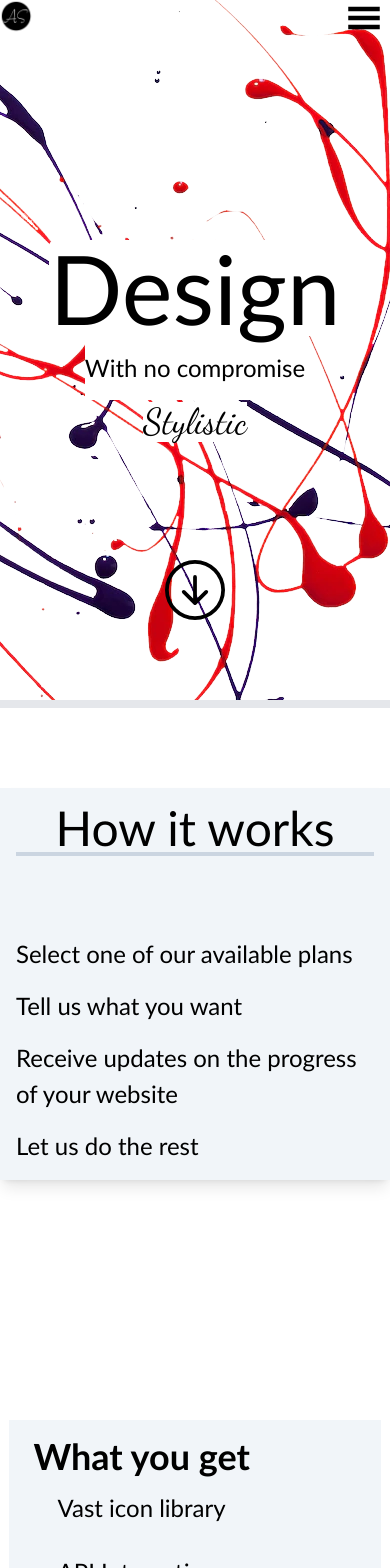
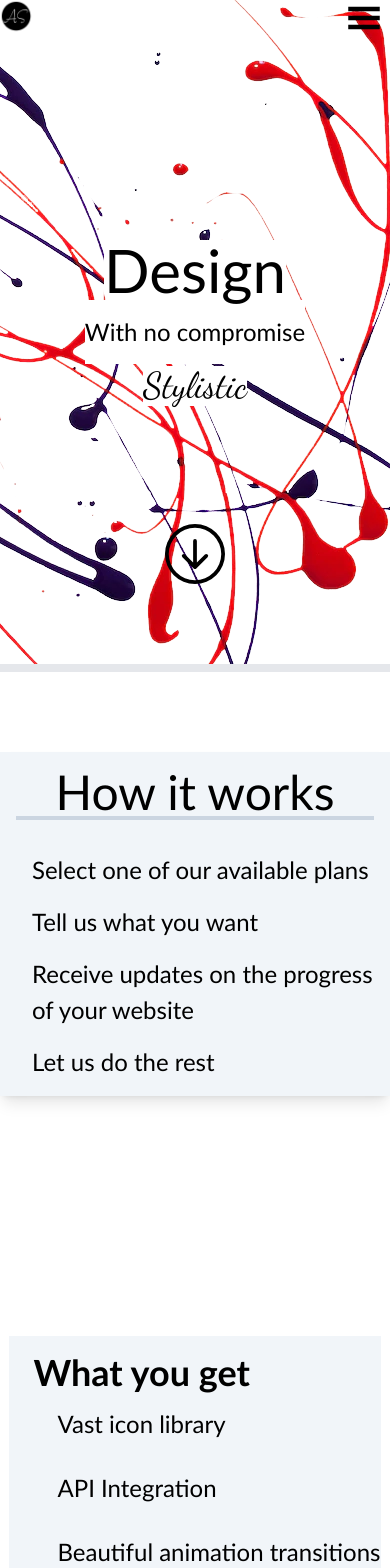
Before and after one commit to AroonSalotra/freelance-website, a Next.js app: page / in a window 390 px wide. Shown: the top 1568 px of the page. Built offline with nearby package versions, Linux system fonts and the light colour scheme.

Commit message:
complete mobile support upto 300px

```diff
--- a/pages/index.tsx
+++ b/pages/index.tsx
@@ -48,7 +48,7 @@ export default function Home() {
     <>
       <section className="pt-60 home border-b-8">
 
-        <h1 className="text-8xl w-fit mx-auto rounded-md bg-white">Design</h1>
+        <h1 className="text-6xl sm:text-8xl w-fit mx-auto rounded-md bg-white">Design</h1>
         <p className="text-2xl py-4 bg-white w-fit mx-auto">With no compromise</p>
 
         <div className="overflow-hidden h-20 m-auto">
@@ -73,10 +73,11 @@ export default function Home() {
 
       </section>
 
-      <div className="flex flex-col sm:flex-row justify-center gap-20 bg-slate-100 w-fit mx-auto mt-20 mb-40 p-4 md:px-40 md:rounded-full shadow-lg">
+      <div className="flex flex-col sm:flex-row justify-center gap-8 sm:gap-20 bg-slate-100 w-fit mx-auto mt-20 mb-40 p-4 md:px-40 md:rounded-full shadow-lg">
+
         <h2 className="text-5xl border-b-4 sm:border-r-4 sm:border-b-0 border-slate-300 sm:pr-20">
           How it works</h2>
-        <ol className="text-left flex flex-col gap-4">
+        <ol className="pl-4 sm:pl-0 text-left flex flex-col gap-4">
           <li className="text-[1.5rem]">Select one of our available plans</li>
           <li className="text-[1.5rem]">Tell us what you want</li>
           <li className="text-[1.5rem]">Receive updates on the progress of your website</li>
@@ -135,17 +136,17 @@ export default function Home() {
         <h2 className="text-5xl title">Grow your business today</h2>
         <dl className="flex flex-col sm:flex-row justify-center gap-4 items-center pt-12">
 
-          <div className="bg-white rounded-lg p-4 w-80 text-left bg-slate-200 shadow-sm hover:shadow-black">
+          <div className="bg-white rounded-lg p-4 max-w-80 text-left bg-slate-200 shadow-sm hover:shadow-black">
             <dt className="text-[20px]">Unique Design</dt>
             <dd>Direct communication for your design.</dd>
           </div>
 
-          <div className="bg-white rounded-lg p-4 w-80 text-left bg-slate-200 shadow-sm hover:shadow-black">
+          <div className="bg-white rounded-lg p-4 max-w-80 text-left bg-slate-200 shadow-sm hover:shadow-black">
             <dt className="text-[20px]">Always Online</dt>
             <dd>24/7 email customer support system.</dd>
           </div>
 
-          <div className="bg-white rounded-lg p-4 w-80 text-left bg-slate-200 shadow-sm hover:shadow-black">
+          <div className="bg-white rounded-lg p-4 max-w-80 text-left bg-slate-200 shadow-sm hover:shadow-black">
             <dt className="text-[20px]">No Limits</dt>
             <dd>From eCommerce to Online Games.</dd>
           </div>
--- a/pages/quote.tsx
+++ b/pages/quote.tsx
@@ -39,7 +39,7 @@ const Quote = () => {
     }
 
     return (
-        <div className="h-full">
+        <div className="h-full pt-12">
             <h1 className="text-5xl title-2 tracking-wider py-3 mb-4 px-2 w-fit mx-auto rounded-lg">
                 Get a quote</h1>
             {/* Hide form when user submits */}
--- a/pages/support.tsx
+++ b/pages/support.tsx
@@ -24,13 +24,13 @@ const Support = () => {
     }
 
     return (
-        <div>
-
+        <div className="pt-12">
 
             <h1 className="text-5xl font-semibold py-8 title-2">
                 Support Center</h1>
 
-            <h2 className="text-2xl">Cant find your solution below? </h2>
+            <h2 className="text-2xl">
+                Cant find your solution below? </h2>
 
             <p className="text-[0.99rem] light italic">
                 Request a ticket and we&apos;ll  get back to you</p>
@@ -38,7 +38,6 @@ const Support = () => {
 
             <form onSubmit={handleSubmit}
                 className="flex justify-center pt-8 border-b-2 pb-12">
-
 
                 <input className="w-96 p-4 rounded-full rounded-r-none bg-slate-100 text-[1.3rem] border-b-8"
                     type="search"
```
